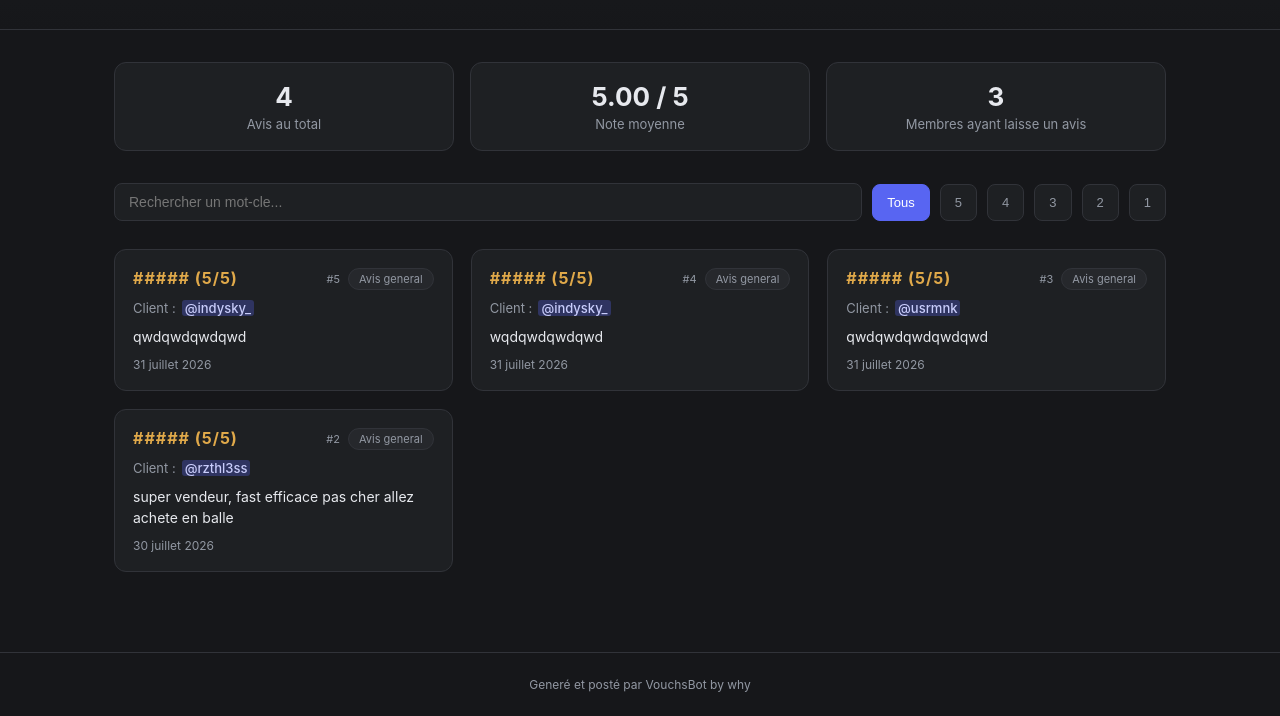
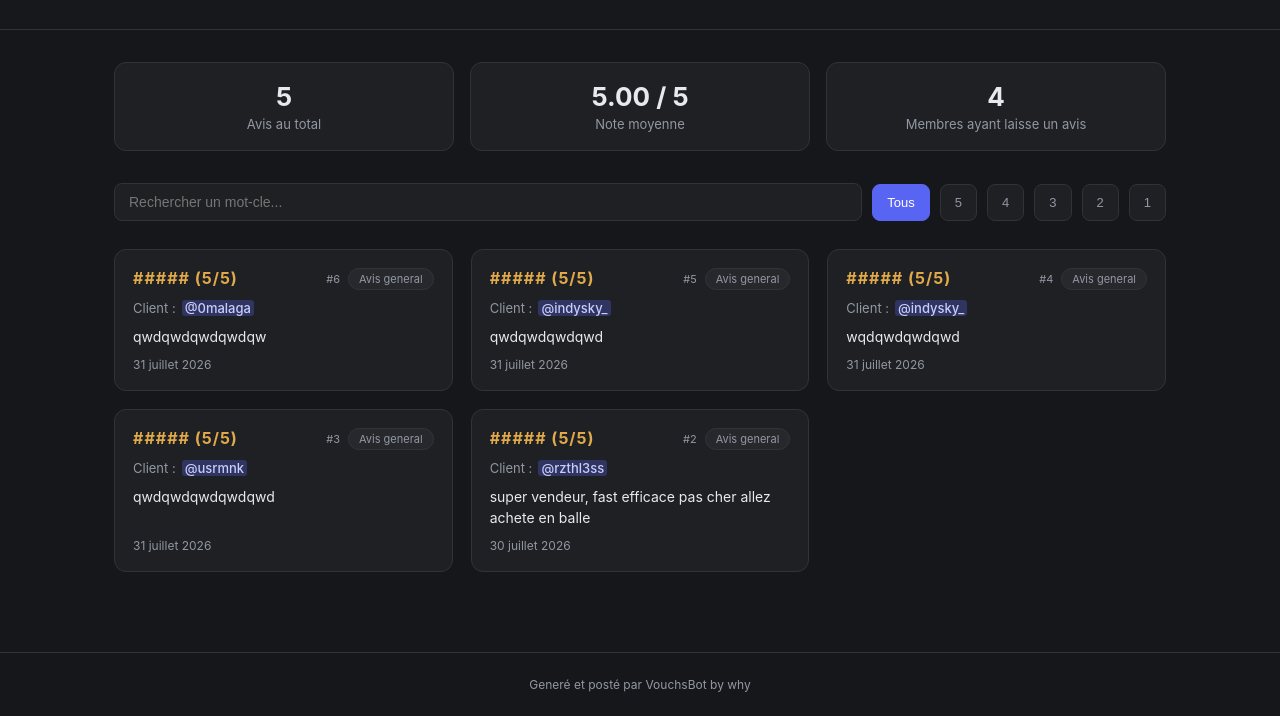
Before and after one commit to whyusrmnk/whyusrmnk.github.io, a plain HTML site: page index.html in a window 1280 px wide. Shown: the part 209-925 px from the top of the page. Drawn offline with Linux system fonts and the light colour scheme.

Commit message:
Mise a jour automatique du site (2026-07-31T17:15:00.014Z)

```diff
--- a/index.html
+++ b/index.html
@@ -294,9 +294,9 @@
 </header>
 <main>
   <div class="stats">
-    <div class="stat-card"><div class="value">4</div><div class="label">Avis au total</div></div>
+    <div class="stat-card"><div class="value">5</div><div class="label">Avis au total</div></div>
     <div class="stat-card"><div class="value">5.00 / 5</div><div class="label">Note moyenne</div></div>
-    <div class="stat-card"><div class="value">3</div><div class="label">Membres ayant laisse un avis</div></div>
+    <div class="stat-card"><div class="value">4</div><div class="label">Membres ayant laisse un avis</div></div>
   </div>
   <div class="controls">
     <input type="text" id="search" placeholder="Rechercher un mot-cle...">
@@ -338,8 +338,8 @@
     </div>
   </div>
 </div>
-<script id="vouch-data" type="application/json">[{"id":5,"rating":5,"product":null,"price":null,"seller":null,"sellerId":null,"buyer":"@indysky_","buyerId":"1454344785191239826","comment":"qwdqwdqwdqwd","image":null,"date":"2026-07-31T17:12:17.745Z","source":"Avis general"},{"id":4,"rating":5,"product":null,"price":null,"seller":null,"sellerId":null,"buyer":"@indysky_","buyerId":"1454344785191239826","comment":"wqdqwdqwdqwd","image":null,"date":"2026-07-31T17:00:50.098Z","source":"Avis general"},{"id":3,"rating":5,"product":null,"price":null,"seller":null,"sellerId":null,"buyer":"@usrmnk","buyerId":"703714710721134662","comment":"qwdqwdqwdqwdqwd","image":null,"date":"2026-07-31T16:57:30.928Z","source":"Avis general"},{"id":2,"rating":5,"product":null,"price":null,"seller":null,"sellerId":null,"buyer":"@rzthl3ss","buyerId":"1513618034764419117","comment":"super vendeur, fast efficace pas cher allez achete en balle","image":null,"date":"2026-07-30T17:51:57.756Z","source":"Avis general"}]</script>
-<script id="profile-data" type="application/json">{"1513618034764419117":{"tag":"@rzthl3ss","avatar":"https://cdn.discordapp.com/avatars/1513618034764419117/9df5be138be7ba10005b049ba0a43114.png?size=128","banner":null,"accentColor":"#000000"},"703714710721134662":{"tag":"@usrmnk","avatar":"https://cdn.discordapp.com/avatars/703714710721134662/a_9ac33c5e6f43667cd4e6055df10786b0.gif?size=128","banner":"https://cdn.discordapp.com/banners/703714710721134662/a_460e3bd13b8e30e5b028de3c7857fb78.gif?size=512","accentColor":"#000000"},"1454344785191239826":{"tag":"@indysky_","avatar":"https://cdn.discordapp.com/avatars/1454344785191239826/084c7f546202921173f5dd898ae4d071.png?size=128","banner":null,"accentColor":null}}</script>
+<script id="vouch-data" type="application/json">[{"id":6,"rating":5,"product":null,"price":null,"seller":null,"sellerId":null,"buyer":"@0malaga","buyerId":"1520909274115739699","comment":"qwdqwdqwdqwdqw","image":null,"date":"2026-07-31T17:14:59.573Z","source":"Avis general"},{"id":5,"rating":5,"product":null,"price":null,"seller":null,"sellerId":null,"buyer":"@indysky_","buyerId":"1454344785191239826","comment":"qwdqwdqwdqwd","image":null,"date":"2026-07-31T17:12:17.745Z","source":"Avis general"},{"id":4,"rating":5,"product":null,"price":null,"seller":null,"sellerId":null,"buyer":"@indysky_","buyerId":"1454344785191239826","comment":"wqdqwdqwdqwd","image":null,"date":"2026-07-31T17:00:50.098Z","source":"Avis general"},{"id":3,"rating":5,"product":null,"price":null,"seller":null,"sellerId":null,"buyer":"@usrmnk","buyerId":"703714710721134662","comment":"qwdqwdqwdqwdqwd","image":null,"date":"2026-07-31T16:57:30.928Z","source":"Avis general"},{"id":2,"rating":5,"product":null,"price":null,"seller":null,"sellerId":null,"buyer":"@rzthl3ss","buyerId":"1513618034764419117","comment":"super vendeur, fast efficace pas cher allez achete en balle","image":null,"date":"2026-07-30T17:51:57.756Z","source":"Avis general"}]</script>
+<script id="profile-data" type="application/json">{"1513618034764419117":{"tag":"@rzthl3ss","avatar":"https://cdn.discordapp.com/avatars/1513618034764419117/9df5be138be7ba10005b049ba0a43114.png?size=128","banner":null,"accentColor":"#000000"},"703714710721134662":{"tag":"@usrmnk","avatar":"https://cdn.discordapp.com/avatars/703714710721134662/a_9ac33c5e6f43667cd4e6055df10786b0.gif?size=128","banner":"https://cdn.discordapp.com/banners/703714710721134662/a_460e3bd13b8e30e5b028de3c7857fb78.gif?size=512","accentColor":"#000000"},"1454344785191239826":{"tag":"@indysky_","avatar":"https://cdn.discordapp.com/avatars/1454344785191239826/084c7f546202921173f5dd898ae4d071.png?size=128","banner":null,"accentColor":null},"1520909274115739699":{"tag":"@0malaga","avatar":"https://cdn.discordapp.com/avatars/1520909274115739699/eeb2b612a9459cf42227cb4fc85eb9b8.png?size=128","banner":null,"accentColor":null}}</script>
 <script>
   const data = JSON.parse(document.getElementById('vouch-data').textContent);
   const profiles = JSON.parse(document.getElementById('profile-data').textContent);
```
